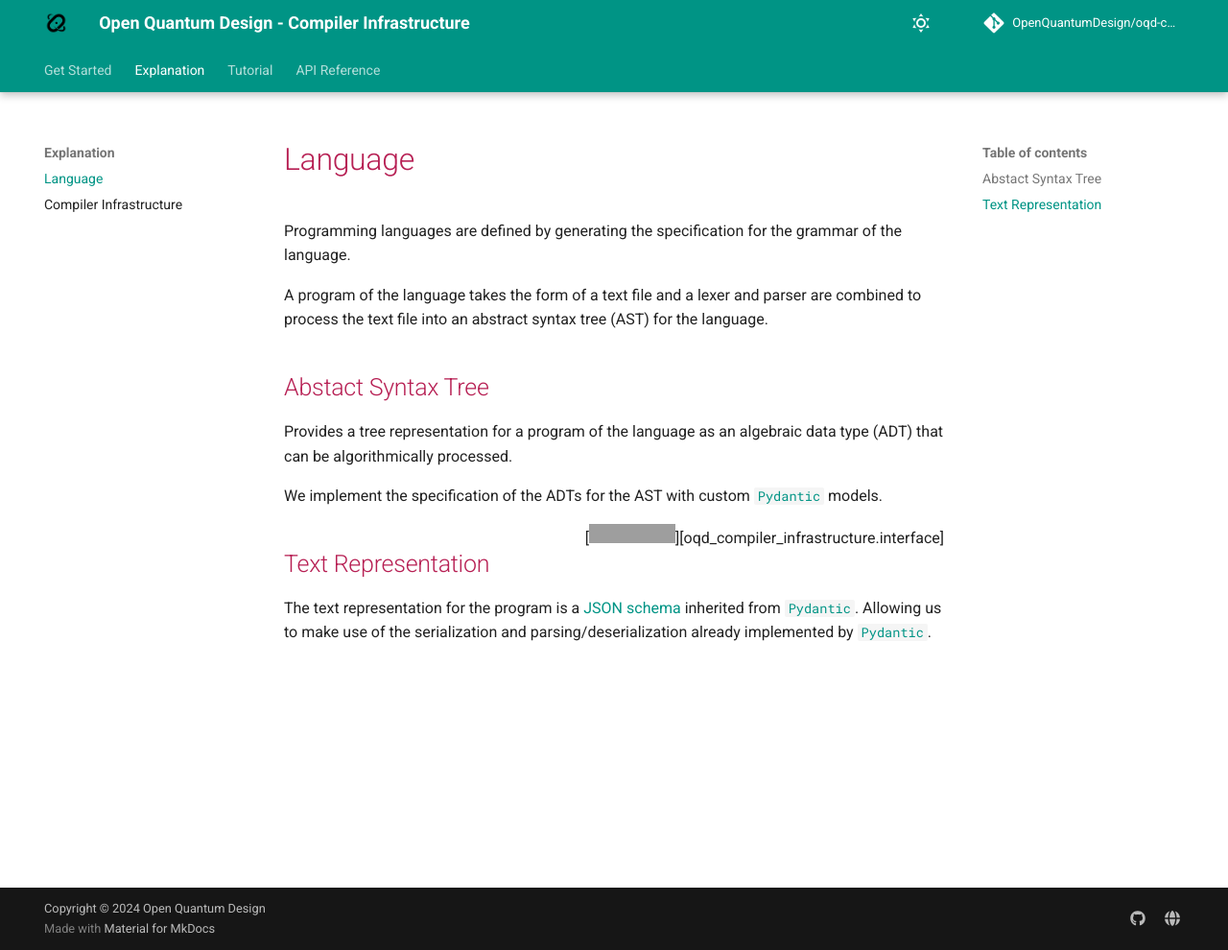
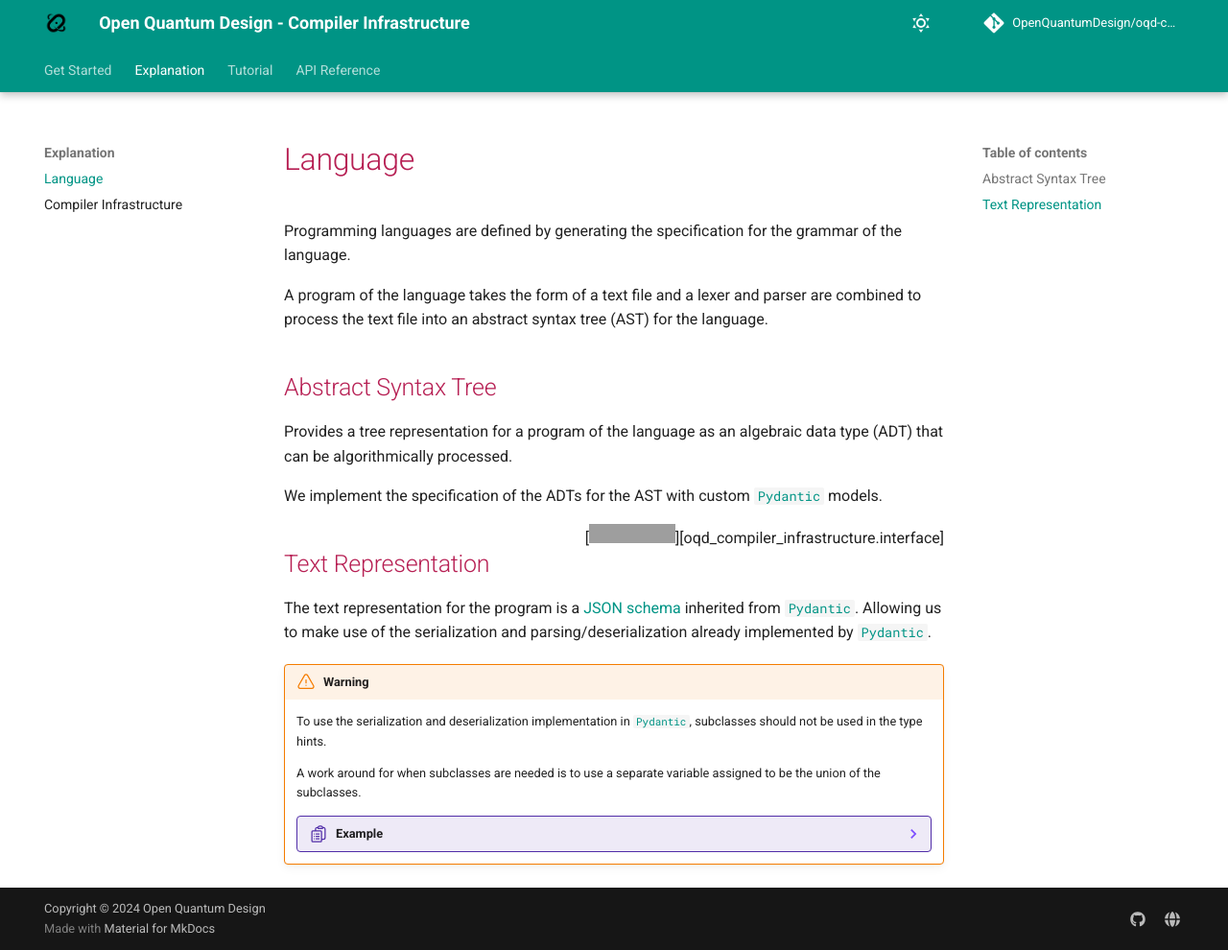
Before and after one commit to OpenQuantumDesign/oqd-compiler-infrastructure, an MkDocs documentation site: the page built from docs/explanation/language.md, in a window 1280 px wide and 990 px high. Shown: the whole window at 96% size. Built offline with MkDocs 1.6.1 and Material for MkDocs 9.7.7, drawn with Linux system fonts in a browser that asks for light colours; comment, search, counter and statistics services are not loaded; grey boxes are pictures that could not be loaded.

Commit message:
Updated documentation with warning regarding serialization and deserialization

````diff
--- a/docs/explanation/language.md
+++ b/docs/explanation/language.md
@@ -2,7 +2,7 @@ Programming languages are defined by generating the specification for the gramma
 
 A program of the language takes the form of a text file and a lexer and parser are combined to process the text file into an abstract syntax tree (AST) for the language.
 
-## Abstact Syntax Tree
+## Abstract Syntax Tree
 
 Provides a tree representation for a program of the language as an algebraic data type (ADT) that can be algorithmically processed.
 
@@ -11,3 +11,39 @@ We implement the specification of the ADTs for the AST with custom [`Pydantic`](
 ## Text Representation
 
 The text representation for the program is a [JSON schema](https://docs.pydantic.dev/latest/concepts/json_schema/) inherited from [`Pydantic`](https://docs.pydantic.dev/latest/). Allowing us to make use of the serialization and parsing/deserialization already implemented by [`Pydantic`](https://docs.pydantic.dev/latest/).
+
+<!-- prettier-ignore -->
+/// admonition | Warning
+    type: warning
+
+To use the serialization and deserialization implementation in [`Pydantic`](https://docs.pydantic.dev/latest/), subclasses should not be used in the type hints.
+
+A work around for when subclasses are needed is to use a separate variable assigned to be the union of the subclasses.
+
+<!-- prettier-ignore -->
+//// details | Example
+    type: example
+
+```py
+from typing import Union
+from oqd_compiler_infrastructure import TypeReflectBaseModel
+
+
+class MySuperClass(TypeReflectBaseModel):
+    pass
+
+class MySubClassA(MySuperClass):
+    pass
+
+class MySubClassB(MySuperClass):
+    pass
+
+MySuperClassSubtypes = Union[MySubClassA, MySubClassB]
+
+class MyClass(TypeReflectBaseModel):
+    arg: MySuperClassSubtypes
+```
+
+////
+
+///
````
